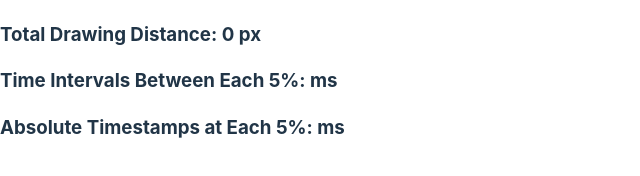
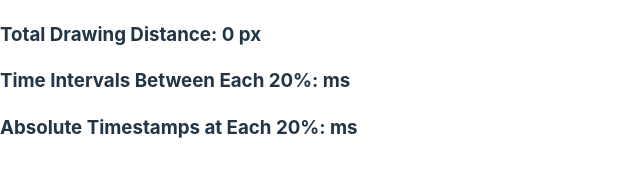
Before and after one commit to MUAHMMEDJASEEM/signature-auth, a React (Vite) app: page / in a window 1280 px wide. Shown: the part 386-562 px from the top of the page, without its empty margins (0-640 px from the left). Built offline with nearby package versions, Linux system fonts and the light colour scheme.

Commit message:
Update App.jsx

```diff
--- a/src/App.jsx
+++ b/src/App.jsx
@@ -46,7 +46,7 @@ const SignaturePad = () => {
       let coveredDist = 0;
       const timeIntervals = [];
       const absTimestamps = [];
-      let nextThreshold = totalDist * 0.05;
+      let nextThreshold = totalDist * 0.2;
       let lastTime = 0;
 
       for (let i = 1; i < points.current.length; i++) {
@@ -59,7 +59,7 @@ const SignaturePad = () => {
           timeIntervals.push(timeDiff.toFixed(2));
           absTimestamps.push(points.current[i].time.toFixed(2));
           lastTime = points.current[i].time;
-          nextThreshold += totalDist * 0.05;
+          nextThreshold += totalDist * 0.2;
         }
       }
 
@@ -116,8 +116,8 @@ const SignaturePad = () => {
         <h3>Black Pixels Count: {blackPixelCount}</h3>
         <h3>Total Drawing Time: {drawingTime} ms</h3>
         <h3>Total Drawing Distance: {drawingDistance} px</h3>
-        <h3>Time Intervals Between Each 5%: {intervals.join(', ')} ms</h3>
-        <h3>Absolute Timestamps at Each 5%: {timestamps.join(', ')} ms</h3>
+        <h3>Time Intervals Between Each 20%: {intervals.join(', ')} ms</h3>
+        <h3>Absolute Timestamps at Each 20%: {timestamps.join(', ')} ms</h3>
       </div>
     </div>
   );
```
